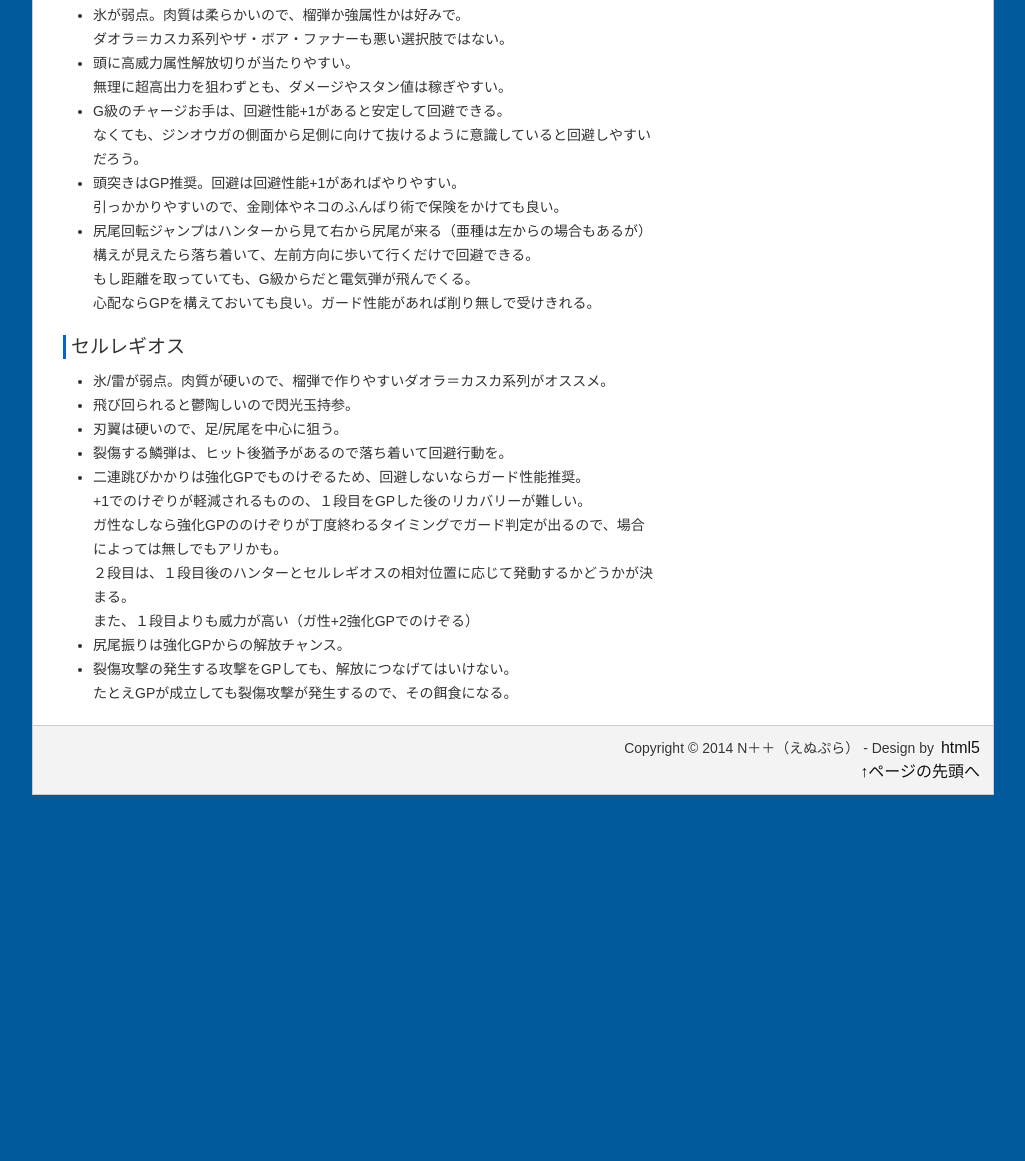
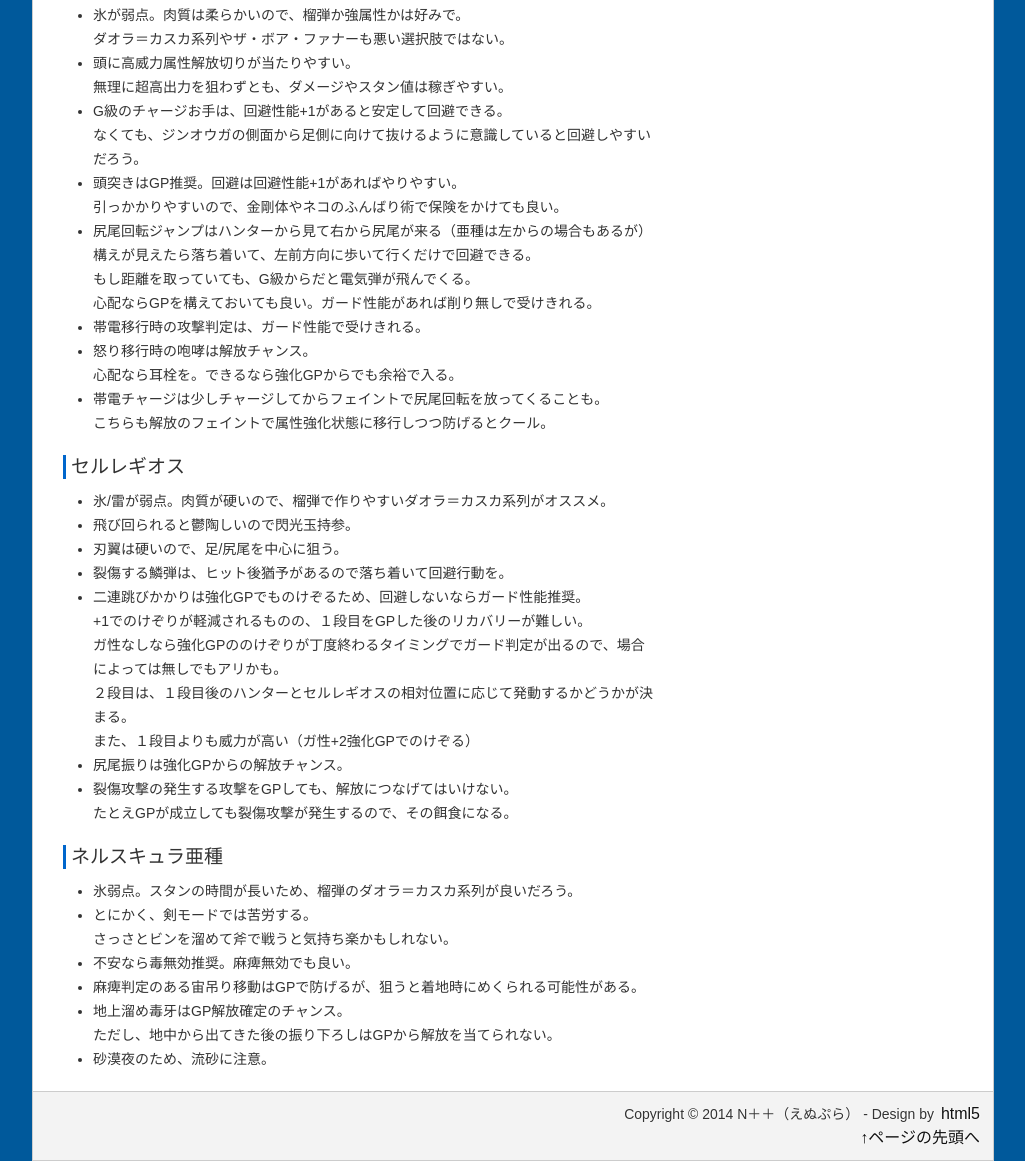
Before and after one commit to elleonard/nplus_memo, a plain HTML site: page game/mh4g.html in a window 1280 px wide. Shown: the part 4881-6042 px from the top of the page, without its empty margins (127-1152 px from the left). Before the commit the page ends 5676 px from the top, so only its background shows below. Drawn offline with Linux system fonts and the light colour scheme.

Commit message:
2014/11/10

```diff
--- a/game/mh4g.html
+++ b/game/mh4g.html
@@ -668,6 +668,17 @@
             		  もし距離を取っていても、G級からだと電気弾が飛んでくる。<br />
             		  心配ならGPを構えておいても良い。ガード性能があれば削り無しで受けきれる。
             		</li>
+                <li>
+                  帯電移行時の攻撃判定は、ガード性能で受けきれる。
+                </li>
+                <li>
+                  怒り移行時の咆哮は解放チャンス。<br />
+                  心配なら耳栓を。できるなら強化GPからでも余裕で入る。
+                </li>
+                <li>
+                  帯電チャージは少しチャージしてからフェイントで尻尾回転を放ってくることも。<br />
+                  こちらも解放のフェイントで属性強化状態に移行しつつ防げるとクール。
+                </li>
             	</ul>
             </article>
             <article class="post">
@@ -701,6 +712,29 @@
             		</li>
             	</ul>
             </article>
+            <article class="post">
+            	<h3>ネルスキュラ亜種</h3>
+            	<ul>
+            	  <li>
+            	    氷弱点。スタンの時間が長いため、榴弾のダオラ＝カスカ系列が良いだろう。
+            	  </li>
+            	  <li>
+            	    とにかく、剣モードでは苦労する。<br />
+            	    さっさとビンを溜めて斧で戦うと気持ち楽かもしれない。
+            	  </li>
+            		<li>不安なら毒無効推奨。麻痺無効でも良い。</li>
+            		<li>
+            		  麻痺判定のある宙吊り移動はGPで防げるが、狙うと着地時にめくられる可能性がある。
+            		</li>
+            		<li>
+            		  地上溜め毒牙はGP解放確定のチャンス。<br />
+            		  ただし、地中から出てきた後の振り下ろしはGPから解放を当てられない。
+            		</li>
+            		<li>
+            		  砂漠夜のため、流砂に注意。
+            		</li>
+            	</ul>
+            </article>
           </section>
         </div><!-- end main -->
         <div id="sidebar">
```
Also changed, not shown: diary.html (+23 -0 lines).
